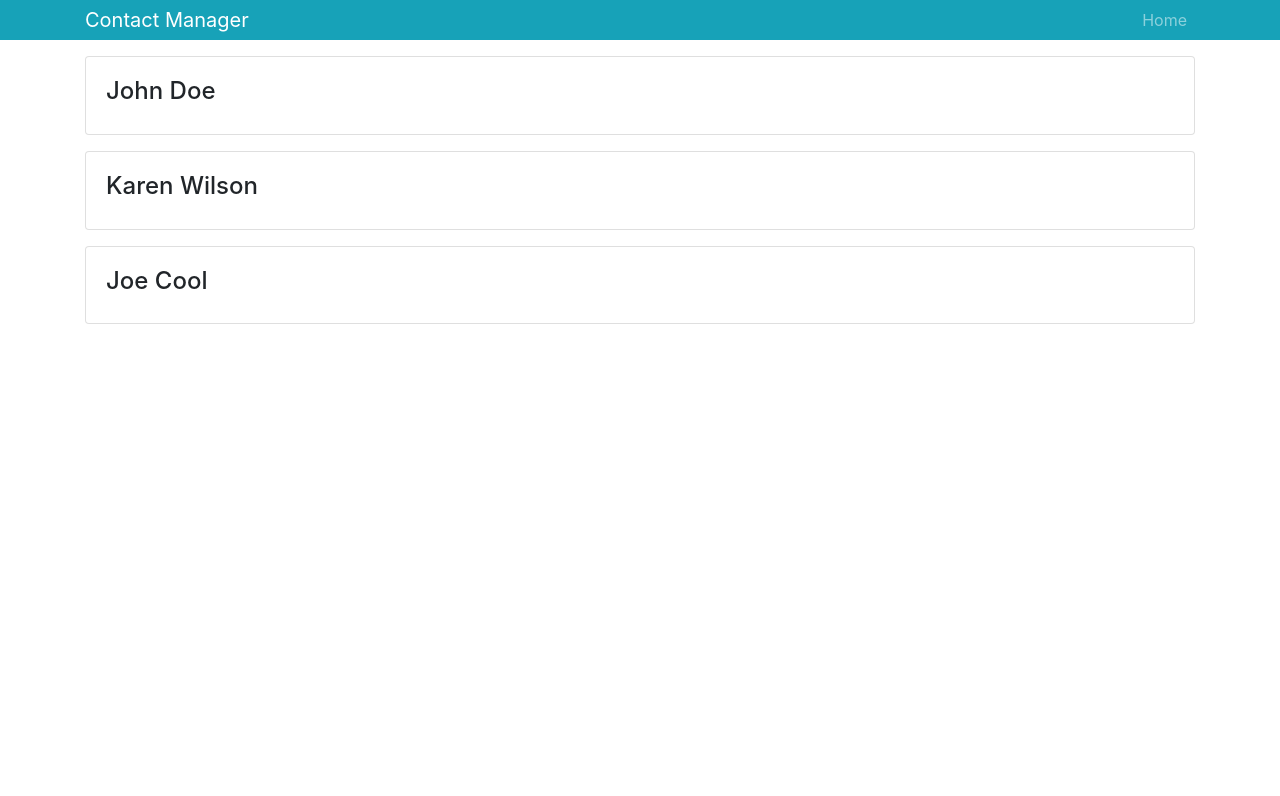
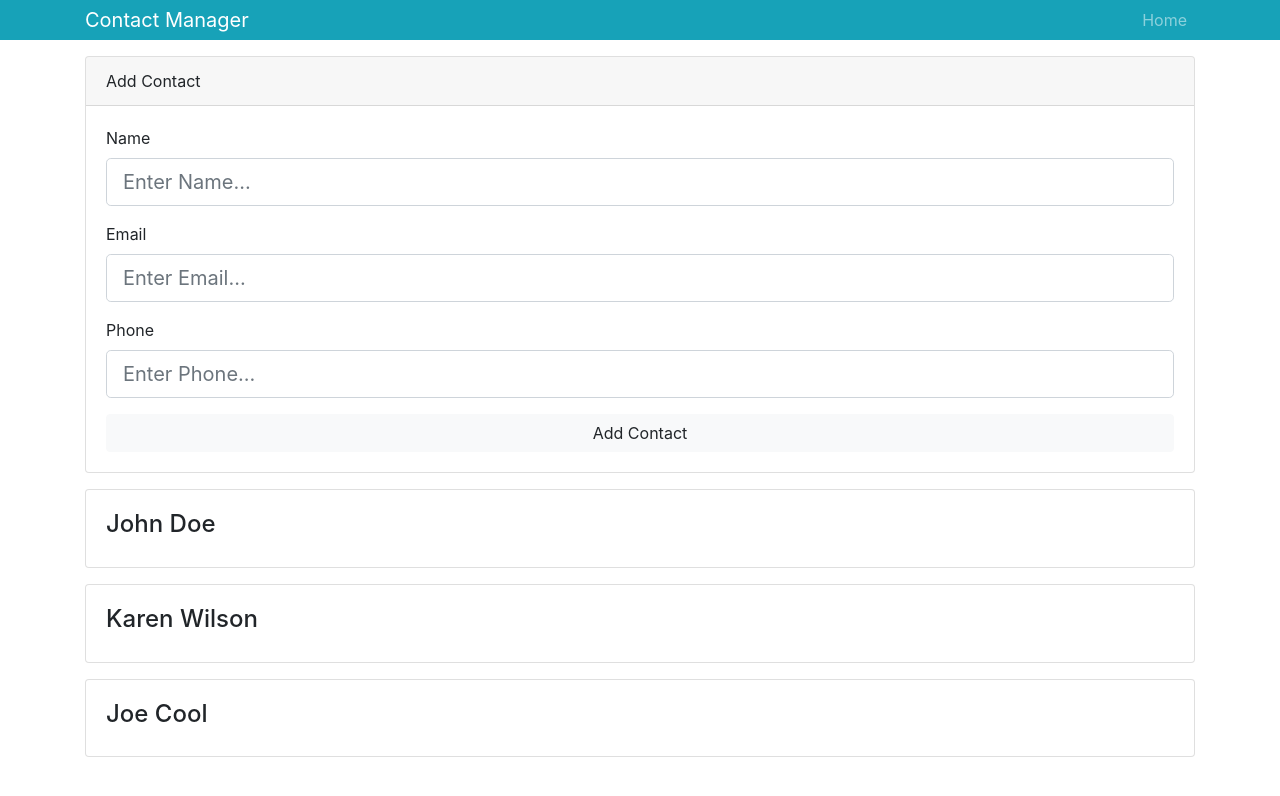
Before and after one commit to mmargo10/Contacts, a React (Create React App) app in the folder contactmanager/: page / in a window 1280 px wide. Shown: the top 796 px of the page. Built offline with nearby package versions, Linux system fonts and the light colour scheme; the HTML template or start-up script is replaced by a standard one.

Commit message:
AddContact form

```diff
--- a/contactmanager/src/App.js
+++ b/contactmanager/src/App.js
@@ -1,6 +1,7 @@
 import React, { Component } from 'react';
 import Contacts from './components/contacts/Contacts';
 import Header from './components/layout/Header';
+import AddContact from './components/contacts/AddContact';
 
 import { Provider } from './context';
 
@@ -14,6 +15,7 @@
       <div className="App">
         <Header branding="Contact Manager" />
         <div className="container">
+          <AddContact />
         <Contacts />
         </div>
 
--- /dev/null
+++ b/contactmanager/src/components/contacts/AddContact.js
@@ -0,0 +1,63 @@
+import React, { Component } from 'react'
+
+ class AddContact extends Component {
+   state = {
+     name: '',
+     email: '',
+     phone: ''
+   };
+
+   onChange = e => this.setState({ [e.target.name]: e.target.value });
+
+
+  render() {
+    const { name, email, phone } = this.state;
+    return (
+      <div className="card mb-3">
+       <div className="card-header">
+         Add Contact</div>
+         <div className="card-body">
+           <form>
+             <div className="form-group">
+               <label htmlFor="name">Name</label>
+                <input
+                type="text"
+                name="name"
+                className="form-control form-control-lg"
+                placeholder="Enter Name..."
+                value={name}
+                onChange={this.onChange}
+                 />
+             </div>
+             <div className="form-group">
+               <label htmlFor="email">Email</label>
+                <input
+                type="email"
+                name="email"
+                className="form-control form-control-lg"
+                placeholder="Enter Email..."
+                value={email}
+                onChange={this.onChange}
+                 />
+             </div>
+             <div className="form-group">
+               <label htmlFor="name">Phone</label>
+                <input
+                type="text"
+                name="phone"
+                className="form-control form-control-lg"
+                placeholder="Enter Phone..."
+                value={phone}
+                onChange={this.onChange}
+                 />
+             </div>
+              <input type="submit" value="Add Contact"
+              className="btn btn-light btn-block" />
+            </form>
+         </div>
+      </div>
+    )
+  }
+}
+
+export default AddContact;
```
